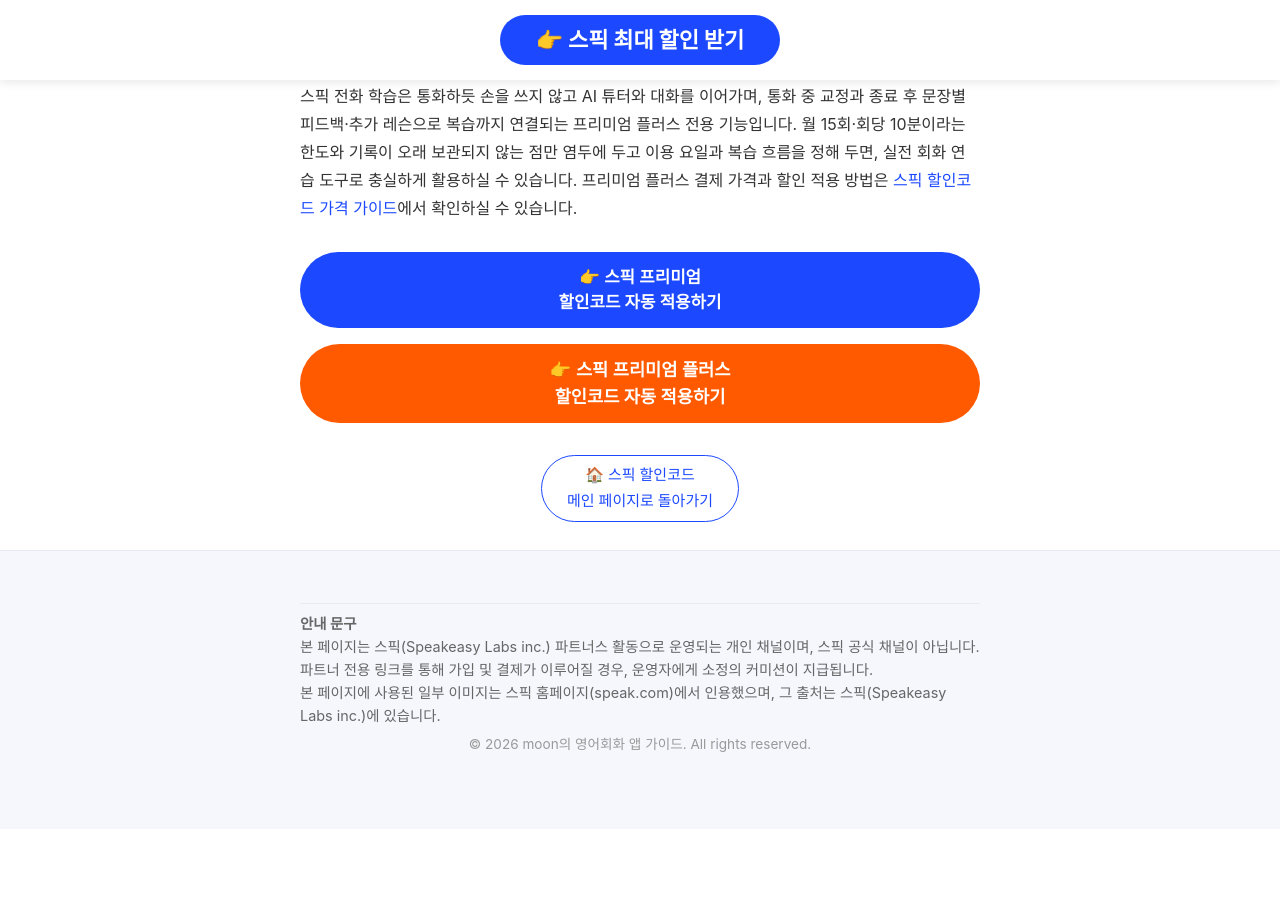
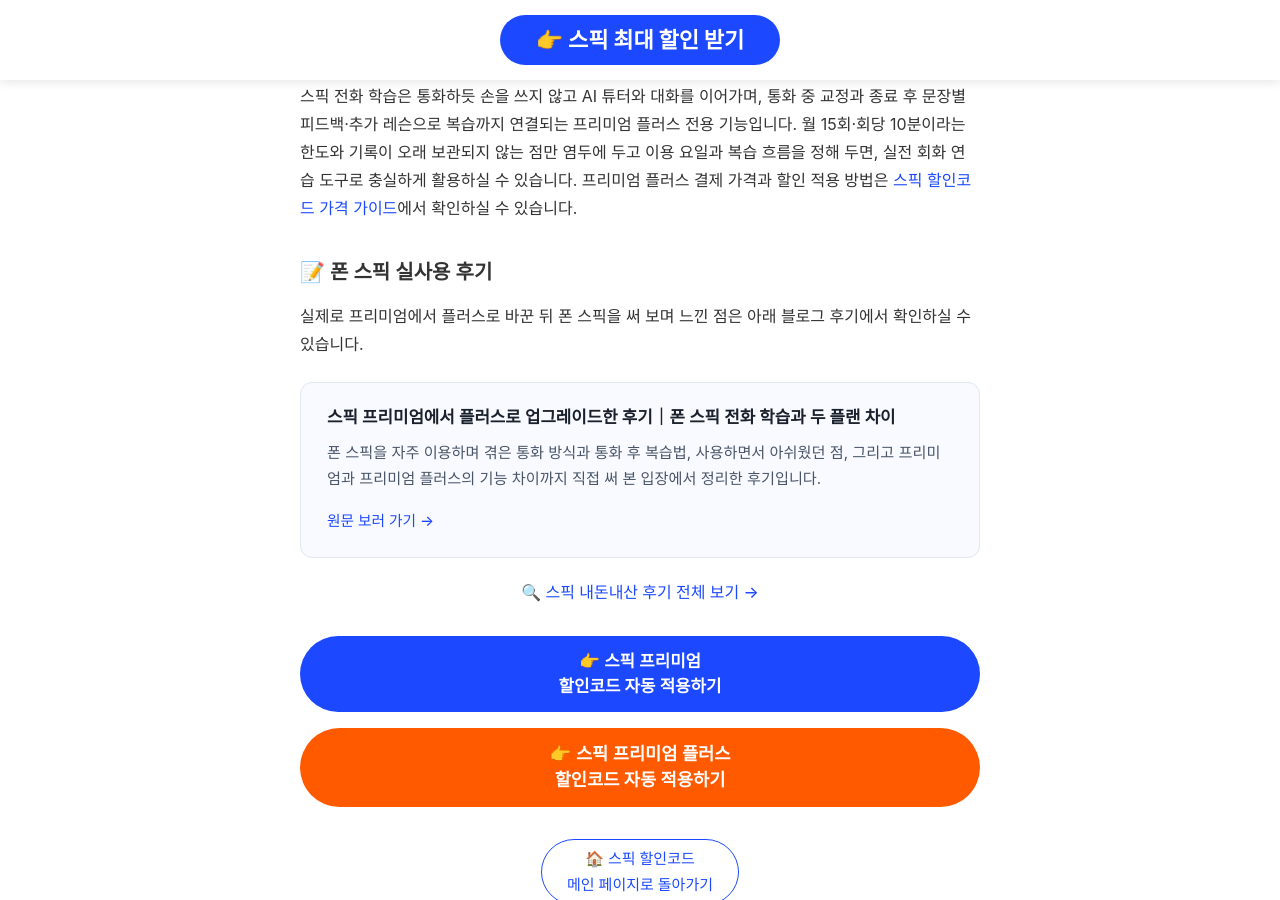
Before and after one commit to kjsjdw/speak_event_page, a Jekyll site: the page built from phone-call.md, in a window 1280 px wide and 900 px high, scrolled down 8103 px. Built offline with Jekyll 4.4.1, drawn with Linux system fonts in a browser that asks for light colours; some web fonts are replaced; before the commit the page ends 8932 px from its top, so only the background shows below that.

Commit message:
Link 폰 스픽 blog review and reviews page from phone call page bottom
Co-Authored-By: Claude Opus 5 <noreply@anthropic.com>

```diff
--- a/phone-call.md
+++ b/phone-call.md
@@ -298,6 +298,26 @@ image: /content/images/phone-call.jpg
 
 <p>스픽 전화 학습은 통화하듯 손을 쓰지 않고 AI 튜터와 대화를 이어가며, 통화 중 교정과 종료 후 문장별 피드백·추가 레슨으로 복습까지 연결되는 프리미엄 플러스 전용 기능입니다. 월 15회·회당 10분이라는 한도와 기록이 오래 보관되지 않는 점만 염두에 두고 이용 요일과 복습 흐름을 정해 두면, 실전 회화 연습 도구로 충실하게 활용하실 수 있습니다. 프리미엄 플러스 결제 가격과 할인 적용 방법은 <a href="/discount/" style="color: #1c49ff;">스픽 할인코드 가격 가이드</a>에서 확인하실 수 있습니다.</p>
 
+<h3 style="margin-top: 36px;">📝 폰 스픽 실사용 후기</h3>
+
+<p>실제로 프리미엄에서 플러스로 바꾼 뒤 폰 스픽을 써 보며 느낀 점은 아래 블로그 후기에서 확인하실 수 있습니다.</p>
+
+<div style="margin: 20px 0; padding: 22px 26px; background-color: #f8faff; border: 1px solid #e2e8f0; border-radius: 12px;">
+  <h3 style="margin: 0 0 10px 0; font-size: 1.05rem; line-height: 1.5;">
+    <a href="https://blog.naver.com/richungcy/224410558600" target="_blank" rel="noopener" style="color: #1a202c; text-decoration: none;">
+      스픽 프리미엄에서 플러스로 업그레이드한 후기｜폰 스픽 전화 학습과 두 플랜 차이
+    </a>
+  </h3>
+  <p style="color: #4a5568; line-height: 1.7; margin: 0 0 14px 0; font-size: 0.95rem;">
+    폰 스픽을 자주 이용하며 겪은 통화 방식과 통화 후 복습법, 사용하면서 아쉬웠던 점, 그리고 프리미엄과 프리미엄 플러스의 기능 차이까지 직접 써 본 입장에서 정리한 후기입니다.
+  </p>
+  <a href="https://blog.naver.com/richungcy/224410558600" target="_blank" rel="noopener" style="color: #1c49ff; font-size: 0.92rem; text-decoration: none; font-weight: 500;">
+    원문 보러 가기 →
+  </a>
+</div>
+
+<p style="text-align: center; margin: 10px 0 0 0;"><a href="/reviews/" style="color: #1c49ff; font-weight: 500;">🔍 스픽 내돈내산 후기 전체 보기 →</a></p>
+
 <div class="cta-buttons" style="margin-top: 30px;">
 
   <a href="{{ site.data.links.premium }}" title="스픽 프리미엄 할인코드 자동 적용 및 가입 페이지로 이동" class="cta-button" target="_blank" rel="sponsored noopener">
```
